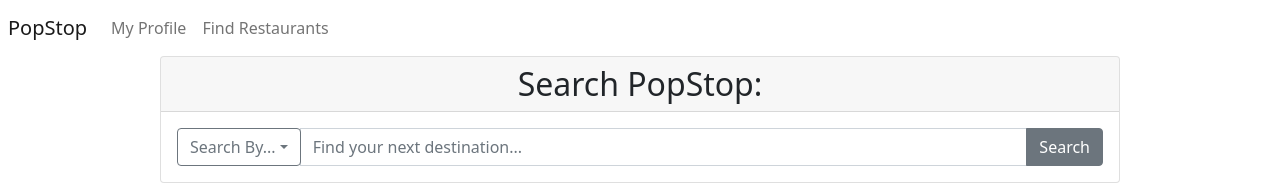
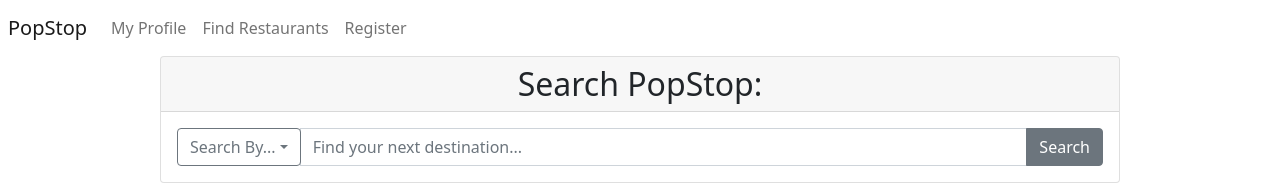
Before and after one commit to EliasLMann/CS3330-F21, a React (Create React App) app in the folder frontend/: page /home in a window 1280 px wide. Shown: the top 184 px of the page. Built offline with nearby package versions, Linux system fonts and the light colour scheme.

Commit message:
Tried to mess with header

```diff
--- a/frontend/src/components/Header.jsx
+++ b/frontend/src/components/Header.jsx
@@ -3,11 +3,20 @@ import React from 'react';
 
 export const Header = () => {
     return (
-        <Navbar className="mr-auto p-2">
+        <Navbar className="d-flex flex-row p-2">
             <a className="navbar-brand" href="#">PopStop</a>
-            <Nav className="mr-auto">
-                <Nav.Link href="/profile">My Profile</Nav.Link>
-                <Nav.Link href="/home">Find Restaurants</Nav.Link>
+            <Nav className="">
+                <div className="d-flex flex-row">
+                <Nav.Link href="/profile"
+                            className="p-2">My Profile</Nav.Link>
+                <Nav.Link href="/home"
+                            className="p-2">Find Restaurants</Nav.Link>
+                <Nav.Link href="/register"
+                        className="text-end">Register</Nav.Link>
+                </div>
+            </Nav>
+            <Nav>
+
             </Nav>
         </Navbar>
     );
```
